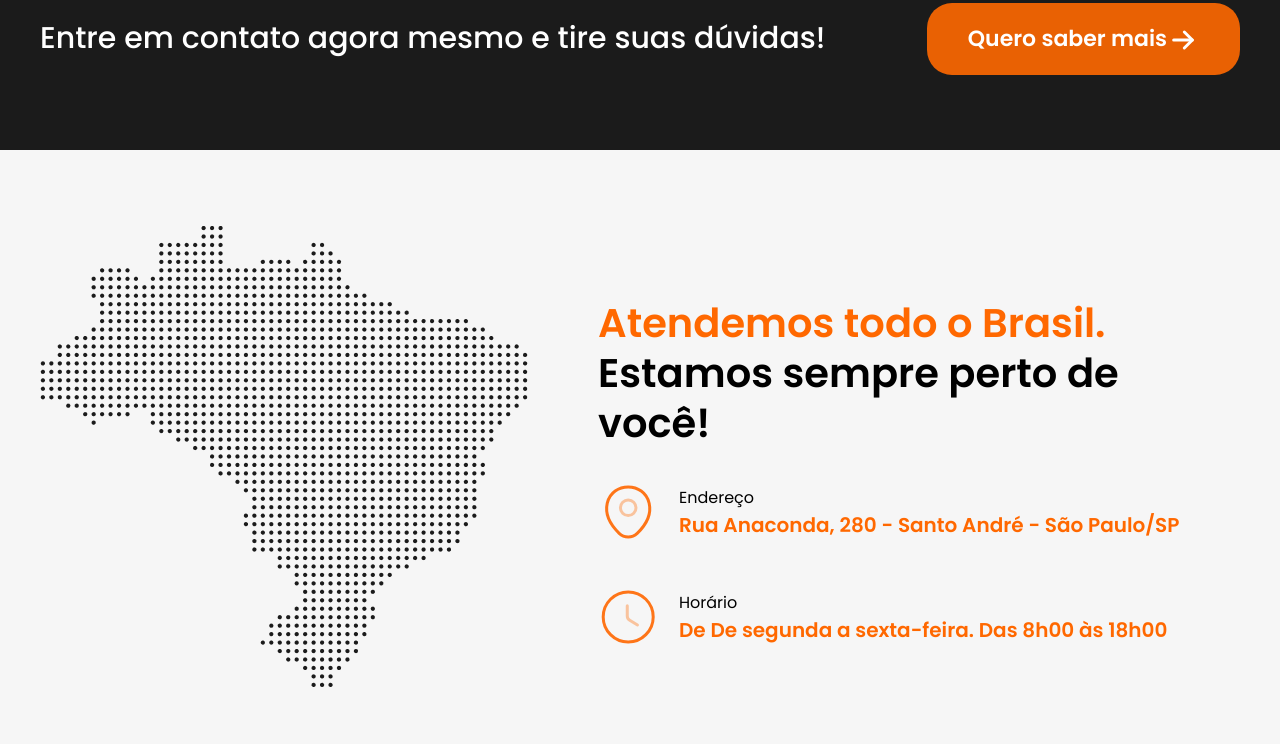
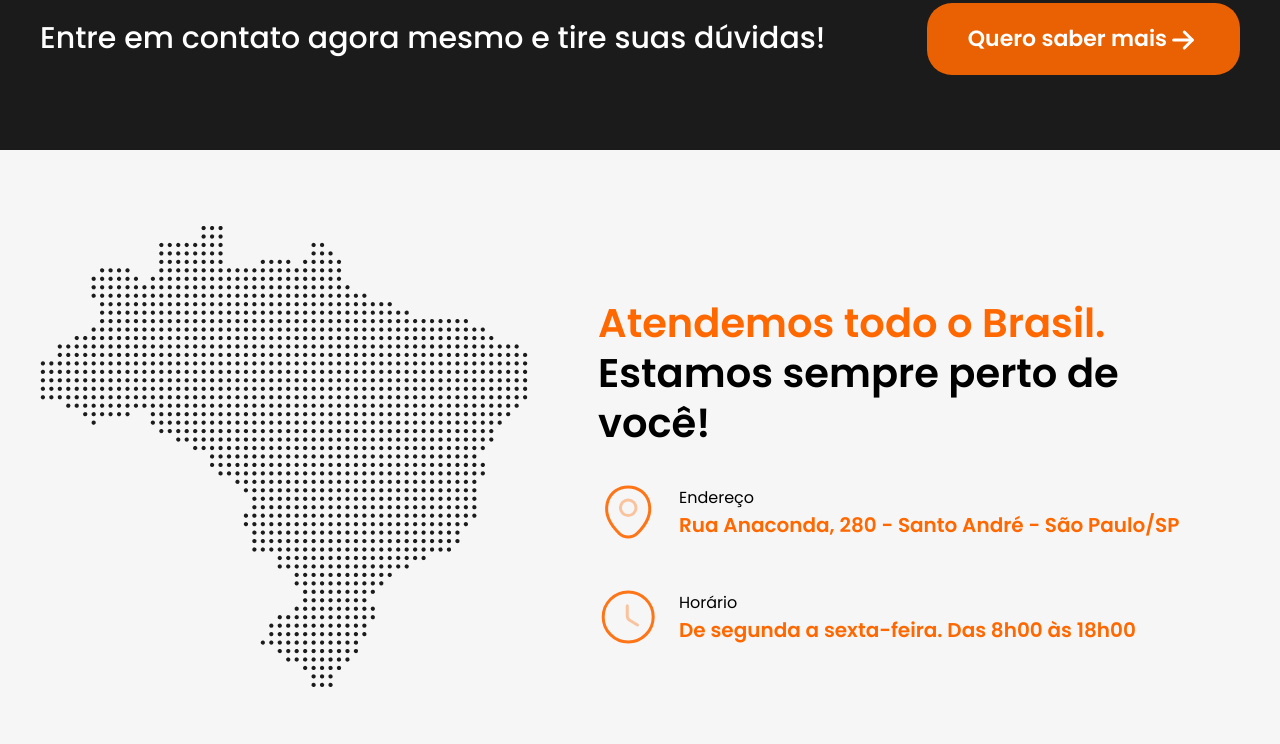
Before and after one commit to Degrau-Publicidade-e-Internet/FM-Pe-as-para-Motores, a plain HTML site: page index.html in a window 1280 px wide. Shown: the part 1865-2609 px from the top of the page. Drawn offline with Linux system fonts and the light colour scheme.

Commit message:
Revisar conteúdo  - 86a5hbf25

```diff
--- a/index.html
+++ b/index.html
@@ -303,7 +303,7 @@
 
                             <div class="horario">
                                 <h3>Horário</h3>
-                                <strong>De  De segunda a sexta-feira. Das 8h00 às 18h00</strong>
+                                <strong>De segunda a sexta-feira. Das 8h00 às 18h00</strong>
                             </div>
                         </div>
                     </div>
```
Also changed, not shown: assets/dist/style/index.css.
